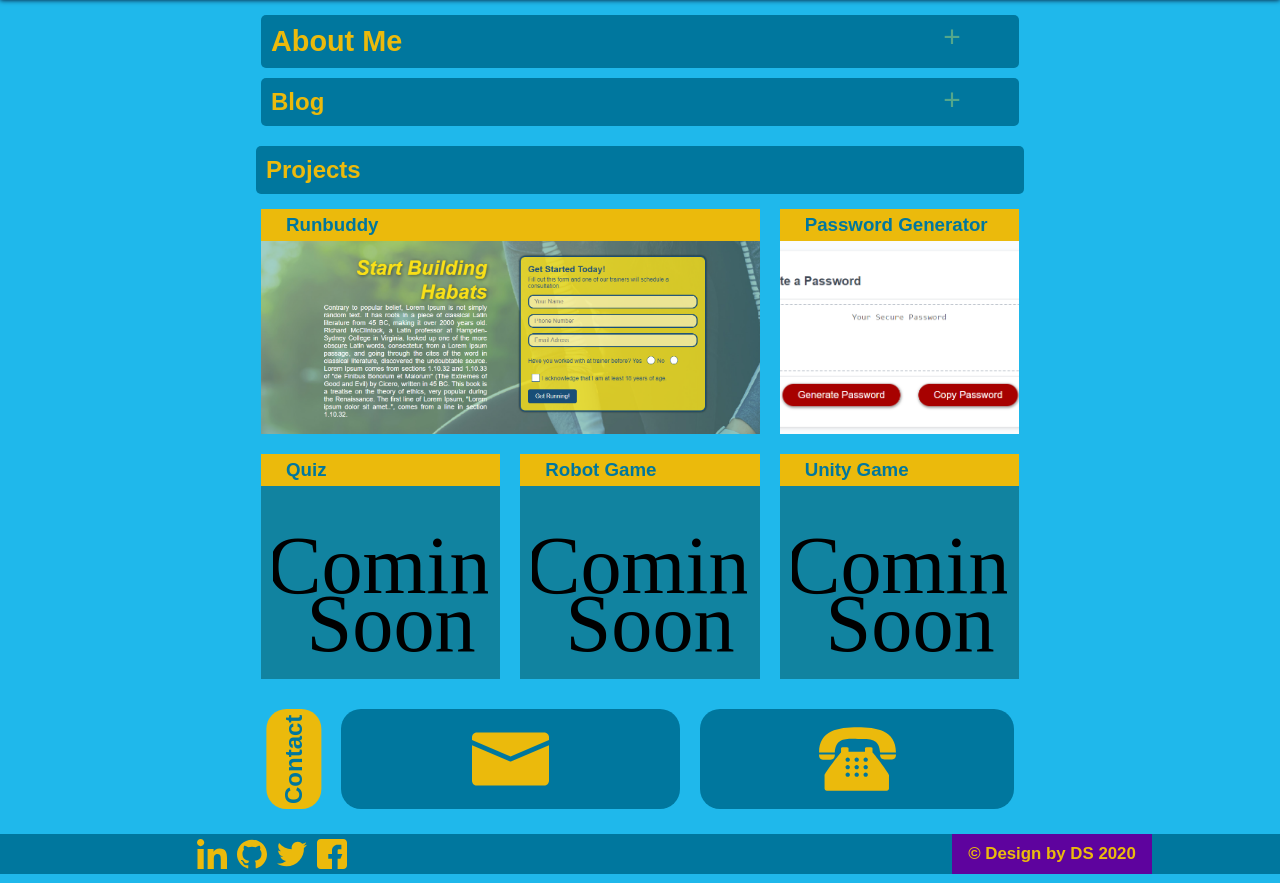
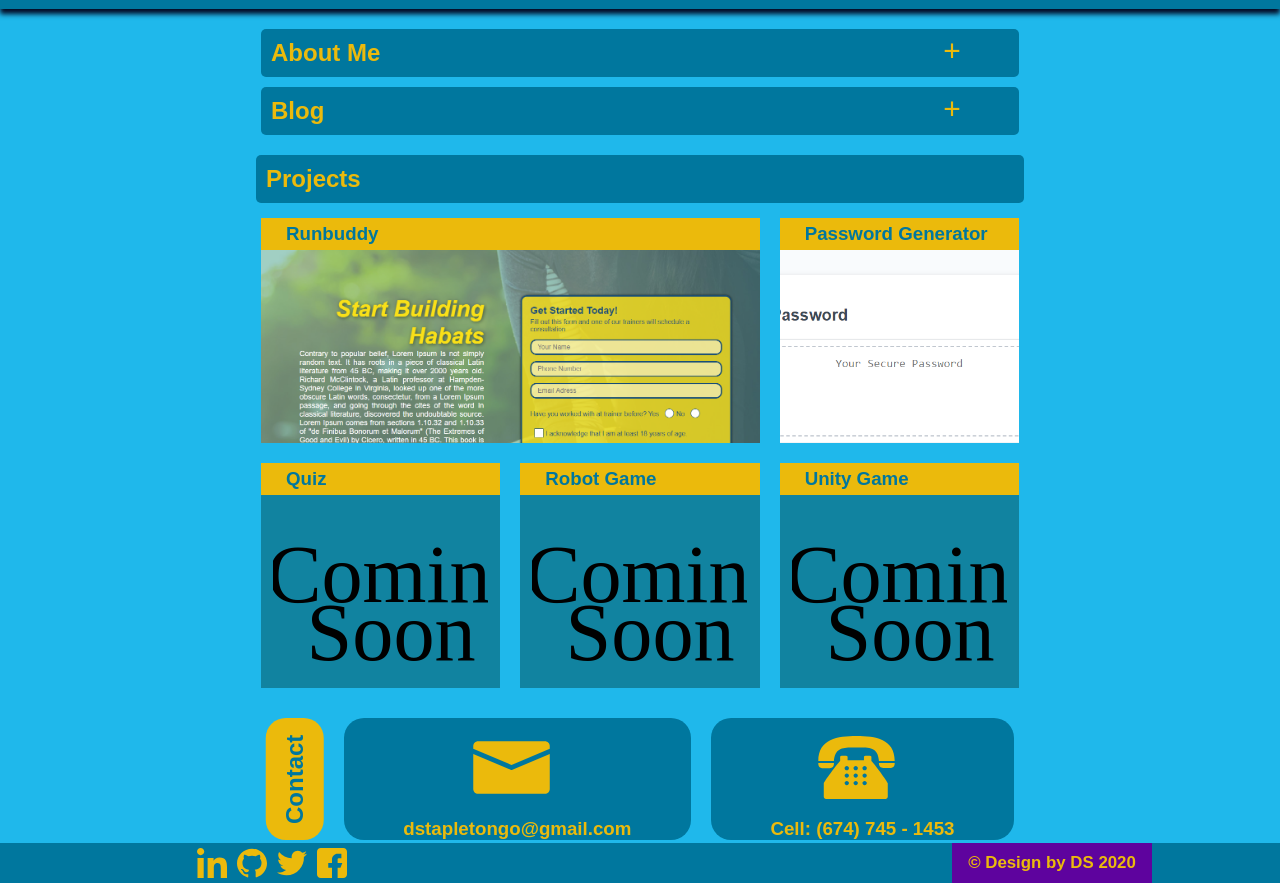
Before and after one commit to Dstapleton/Portfolio, a plain HTML site: page index.html in a window 1280 px wide. Shown: the part 85-968 px from the top of the page. Drawn offline with Linux system fonts and the light colour scheme; a web font is replaced by a local one.

Commit message:
think site is complete

```diff
--- a/assets/css/@mediaquery.css
+++ b/assets/css/@mediaquery.css
@@ -3,9 +3,12 @@
    .hero {
        width:80%;
    }
+
+   /* contact */
 }
 /**/
 @media screen and (max-width:768px){
+
    .hero {
        width:100%;
    }
@@ -13,5 +16,7 @@
 
 /**/
 @media screen and (max-width:575px){
-
+    .hero {
+        width:100%;
+    }
 }
--- a/assets/css/aboutme.css
+++ b/assets/css/aboutme.css
@@ -16,6 +16,7 @@
 }
 .aboutme-content article {
     display:flex;
+    flex-wrap:nowrap;
     justify-content:space-between;
 }
 .aboutme-content article img {
@@ -28,7 +29,8 @@
     margin:10px 10px 0 10px;
     color:var(--secondary-color);
 }
-.aboutme-content, .blog-content article p {
+.aboutme-content article p,
+.blog-content article p {
     font-size: 1.2rem;
 }
 .aboutme-title h2,
@@ -49,7 +51,8 @@
 .accordion {
     position: relative;
 }
-.active, .accordion:hover h2{
+.active,
+ .accordion:hover h2{
     color:var(--secondary-highlight);
     background-color:var(--tertiary-color);
 }
@@ -57,7 +60,7 @@
     position:absolute;
     content:'\002B';
     font-size:30px;
-    color: rgb(84, 167, 139);
+    color:var(--secondary-color);
     top:10%;
     left:90%;
 }
--- a/assets/css/contact.css
+++ b/assets/css/contact.css
@@ -27,40 +27,18 @@
     color:var(--main-color);
 }
 .email, .phone {
+    display:flex;
+    flex-direction:column;
+    align-items:center;
     flex-grow:2;
-    background-size:contain;
-    background-repeat:no-repeat;
-    background-position:center;
     background-color: var(--main-color);
 }
-.email {
-    background-image:url(../images/email.svg);
+
+.emailsvg, .phonesvg {
+    fill:var(--secondary-color);
 }
-.phone {
-    background-image:url(../images/old-typical-phone.svg);
+
+.email div h3, .phone div h3 {
+    color:var(--secondary-color);
+    overflow:hidden;
 }
-.email div, .phone div {
-    height:100%;
-    border-radius:20px;
-    overflow:hidden;
-    background-color:none;
-    transition:background-color 1s ease-out;
-}
-.email div > *, .phone div > *{
-    opacity:0;
-    font-size:18px;
-    color:var(--secondary-color);
-    margin-left:10px;
-    position:relative;
-    bottom:-200px;
-    transition-property:opacity, bottom;
-    transition:all 0.5s ease-out;
-    z-index:1;
-}
-.email div:hover, .phone div:hover {
-   background-color:#00779E;
-}
-.email div:hover > *, .phone div:hover > * {
-    opacity:1;
-    bottom:-50px;
-}
--- a/assets/css/projects.css
+++ b/assets/css/projects.css
@@ -21,6 +21,7 @@
     height:60vh;
     padding:5px;
 }
+
 .runbuddy {
     grid-column:1/ span 2;
     grid-row:1 / span 1;
@@ -33,7 +34,7 @@
 .passwordgenerator h3,
 .comingsoon h3 {
     text-indent:20px;
-    widows: 100%;
+    width:100%;
     padding:5px;
     background-color:var(--secondary-color);
     position:relative;
@@ -44,6 +45,7 @@
 .passwordgenerator {
     background-image:url(../images/passwordgenerator.png);
     background-size:cover;
+    background-repeat:no-repeat;
     background-position:center center;
     background-attachment:local;
 }
@@ -60,23 +62,42 @@
     background-position:center bottom;
     background-attachment:fixed;
 }
+.runbuddy p,
+.passwordgenerator p,
+.comingsoon p {
+    font-size:22px;
+    font-weight:bold;
+    width:100%;
+    position:absolute;
+    top:100%;
+    z-index:1;
+    color:var(--secondary-highlight);
+    text-align:center;
+    transition:top 0.5s ease-out;
+}
+
 /* Transitions */
 .runbuddy,
 .passwordgenerator,
 .comingsoon {
+    overflow:hidden;
     box-shadow:0;
     transition:box-shadow 0.3s ease-out;
+}
+.runbuddy:hover p,
+ .passwordgenerator:hover p,
+ .comingsoon:hover p {
+    top:50%;
+}
+.runbuddy:hover,
+.comingsoon:hover,
+.passwordgenerator:hover {
+    box-shadow:0 10px 8px rgb(1, 33, 39);
 }
 .runbuddy:hover h3,
 .comingsoon:hover h3,
 .passwordgenerator:hover h3 {
     background-color:var(--secondary-highlight);
-}
-
-.runbuddy:hover,
-.comingsoon:hover,
-.passwordgenerator:hover {
-    box-shadow:0 10px 8px rgb(1, 33, 39);
 }
 .runbuddy:after,
 .comingsoon::after,
--- a/assets/css/style.css
+++ b/assets/css/style.css
@@ -36,7 +36,6 @@ body{
 /* header */
 header {
     width:100%;
-    height:10vh;
     display:flex;
     flex-wrap:wrap;
     justify-content:space-around;
@@ -110,6 +109,7 @@ header nav ul li a:hover {
 /* footer section */
 footer {
     display:flex;
+    flex-wrap:wrap;
     justify-content:space-between;
     height:5vh;
     font-size:0.9rem;
--- a/index.html
+++ b/index.html
@@ -75,8 +75,6 @@
                 <p>
                     So stay tuned!!
                 </p>
-
-
             </article>
         </div>
     </section>
@@ -88,18 +86,34 @@
         <div class="projectgrid btn">
             <div id="runbuddy" class="runbuddy btn">
                 <h3>Runbuddy</h3>
+                <p>
+                    Runbuddy is a mock site that showcases
+                    various design elements using flex Box and advance css.
+                </p>
             </div>
             <div id="genetor" class="passwordgenerator btn">
                 <h3>Password Generator</h3>
+                <p>
+                    A webapp that generates a password from use input
+                </p>
             </div>
             <div id="quiz" class="comingsoon btn">
                 <h3>Quiz</h3>
+                <p>
+                    Link coming soon!!
+                </p>
             </div>
             <div id="robotgame" class="comingsoon btn">
                 <h3>Robot Game</h3>
+                <p>
+                    Link coming soon!!
+                </p>
             </div>
             <div id="unitygameapp" class="comingsoon btn">
                 <h3>Unity Game</h3>
+                <p>
+                    Link coming soon!!
+                </p>
             </div>
         </div>
     </section>
@@ -110,17 +124,60 @@
                 <h2>Contact</h2>
             </div>
             <div class="email">
+                 <svg class="emailsvg" width="100" height="100"viewBox="0 0 700 800" >
+	                <g>
+		                <path class="st0" d="M573.75,185.625H38.25c-21.114,0-38.25,17.136-38.25,38.25v21.764L306,375.23l306-129.629v-21.726
+			                C612,202.761,594.864,185.625,573.75,185.625z"/>
+	                </g>
+	                <g>
+		                <path class="st0" d="M313.459,413.595c-2.372,1.033-4.935,1.53-7.459,1.53s-5.087-0.497-7.459-1.53L0,287.179v280.946
+			                c0,21.114,17.136,38.25,38.25,38.25h535.5c21.114,0,38.25-17.136,38.25-38.25V287.179L313.459,413.595z"/>
+	                </g>
+
+                </svg>
                 <div>
-                    <h3>Email:</h3>
-                    <h4>dstapletongo@gmail.com</h4>
+                    <h3>dstapletongo@gmail.com</h3>
                 </div>
             </div>
             <div class="phone">
+                <svg class="phonesvg"  width="100" height="100" viewBox="0 0 700 800" >
+                    <g>
+                        <path class="st0" d="M309.363,236.105c103.12,1.012,167.722-5.404,176.446,108.894h125.75
+                            c0-177.066-154.426-200.933-305.47-200.933c-151.057,0-305.47,23.867-305.47,200.933h124.773
+                            C135.046,228.522,207.099,235.105,309.363,236.105z"/>
+                    </g>
+                    <g>
+                        <path class="st0" d="M62.982,401.922c30.628,0,56.114,1.833,61.78-28.295c0.762-4.095,1.202-8.737,1.202-14.105h-1.452H0
+                            C0,404.339,28.2,401.922,62.982,401.922z"/>
+                    </g>
+                    <g>
+                        <path class="st0" d="M486.619,359.521h-1.178c0,5.404,0.464,10.059,1.333,14.105c5.976,27.783,31.425,26.058,61.946,26.058
+                            c34.949,0,63.279,2.297,63.279-40.163H486.619L486.619,359.521z"/>
+                    </g>
+                    <g>
+                        <path class="st0" d="M425.185,329v-17.808c0-7.963-9.178-8.463-20.51-8.463h-18.51c-11.32,0-20.498,0.5-20.498,8.463v15.344
+                            v11.903h-130.94v-11.903v-15.344c0-7.963-9.178-8.463-20.498-8.463h-18.522c-11.32,0-20.498,0.5-20.498,8.463V329v15.546
+                            c-29.83,30.997-127.44,162.948-130.987,178.923l0.048,106.597c0,9.845,8.011,17.855,17.855,17.855H538.27
+                            c9.844,0,17.855-8.011,17.855-17.855V522.935c-3.512-15.511-101.098-147.403-130.94-178.4V329z M228.275,537.813
+                            c-9.583,0-17.355-7.761-17.355-17.355c0-9.594,7.773-17.355,17.355-17.355s17.355,7.762,17.355,17.355
+                            C245.631,530.053,237.858,537.813,228.275,537.813z M228.275,478.296c-9.583,0-17.355-7.762-17.355-17.355
+                            c0-9.595,7.773-17.355,17.355-17.355s17.355,7.761,17.355,17.355C245.631,470.534,237.858,478.296,228.275,478.296z
+                            M228.275,418.789c-9.583,0-17.355-7.761-17.355-17.355c0-9.582,7.773-17.355,17.355-17.355s17.355,7.773,17.355,17.355
+                            C245.631,411.028,237.858,418.789,228.275,418.789z M299.697,537.813c-9.583,0-17.355-7.761-17.355-17.355
+                            c0-9.594,7.773-17.355,17.355-17.355c9.594,0,17.355,7.762,17.355,17.355C317.053,530.053,309.291,537.813,299.697,537.813z
+                            M299.697,478.296c-9.583,0-17.355-7.762-17.355-17.355c0-9.595,7.773-17.355,17.355-17.355c9.594,0,17.355,7.761,17.355,17.355
+                            C317.053,470.534,309.291,478.296,299.697,478.296z M299.697,418.789c-9.583,0-17.355-7.761-17.355-17.355
+                            c0-9.582,7.773-17.355,17.355-17.355c9.594,0,17.355,7.773,17.355,17.355C317.053,411.028,309.291,418.789,299.697,418.789z
+                            M371.119,537.813c-9.595,0-17.355-7.761-17.355-17.355c0-9.594,7.761-17.355,17.355-17.355c9.594,0,17.355,7.762,17.355,17.355
+                            C388.475,530.053,380.713,537.813,371.119,537.813z M371.119,478.296c-9.595,0-17.355-7.762-17.355-17.355
+                            c0-9.595,7.761-17.355,17.355-17.355c9.594,0,17.355,7.761,17.355,17.355C388.475,470.534,380.713,478.296,371.119,478.296z
+                            M371.119,418.789c-9.595,0-17.355-7.761-17.355-17.355c0-9.582,7.761-17.355,17.355-17.355c9.594,0,17.355,7.773,17.355,17.355
+                            C388.475,411.028,380.713,418.789,371.119,418.789z"/>
+                    </g>
+                </svg>
                 <div>
-                    <h3>Phone:</h3>
-                    <h4>Phone:(674) 745 - 1453</h4>
+                    <h3>Cell: (674) 745 - 1453</h3>
                 </div>
-
             </div>
         </div>
     </section>
```
